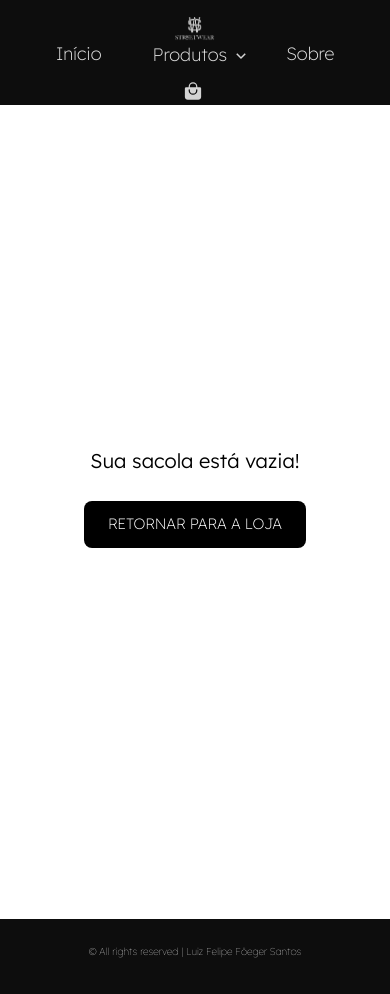
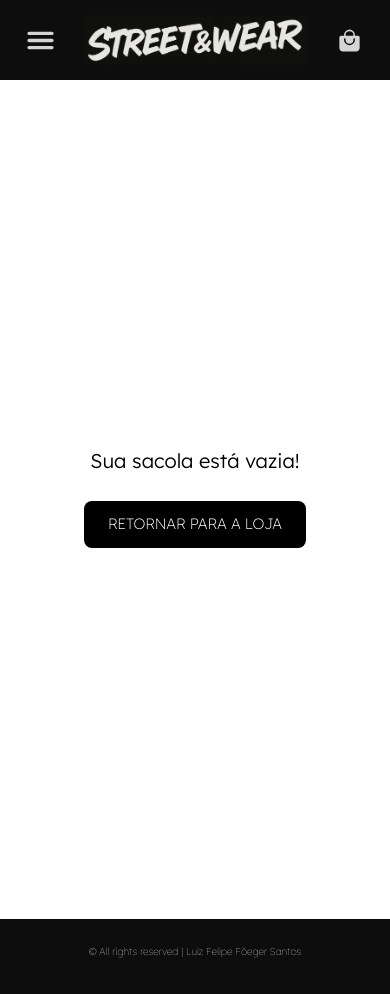
Before and after one commit to luiz-foeger/StreetWear, a React (Create React App) app: page /sacola in a window 390 px wide. Shown: the top 994 px of the page. Built offline with nearby package versions, Linux system fonts and the light colour scheme; a web font is replaced by a local one.

Commit message:
Adição de media-query para o header

```diff
--- a/src/components/Header/Header.jsx
+++ b/src/components/Header/Header.jsx
@@ -4,11 +4,13 @@ import { useEffect, useState } from "react";
 // Import Icons
 import { RiArrowDownSLine } from "react-icons/ri";
 import { IoBagHandle, IoMenu } from "react-icons/io5";
+import { TfiClose } from "react-icons/tfi";
 
 import estilos from './Header.module.css';
 
 function Header() {
     const [rolado, setRolado] = useState(false);
+    const [mostrarModal, setMostrarModal] = useState(false);
 
     useEffect(() => {
         const aoRolar = () => {
@@ -19,8 +21,14 @@ function Header() {
     }, []);
 
     return (
+        <>
             <header className={`${estilos.header} ${rolado ? estilos.rolado : ""}`}>
-            <img to="/" className={estilos.logo} src="/assets/images/logos/logo.png" alt="Logo" />
+                <Link to="/" className={`${estilos.logo} ${estilos.divLogo}`}><img className={estilos.logo} src="/assets/images/logos/logo.png" alt="Logo" /></Link>
+
+                <Link className={`${estilos.iconeMobile} ${rolado ? estilos.rolado : ""}`}><IoMenu onClick={() => setMostrarModal(true)} /></Link>
+                <Link to="/" className={estilos.logoMobile}><img className={estilos.logoMobile} src="/assets/images/logos/logo2.png" alt="Logo" /></Link>
+
+
                 <nav className={estilos.nav}>
                     <h3 className={estilos.menu}>
                         <Link to="/">Início</Link>
@@ -38,8 +46,25 @@ function Header() {
                         <Link to="/sobre-nos">Sobre</Link>
                     </h3>
                 </nav>
-            <Link className={estilos.icone} to="/sacola"><IoBagHandle /></Link>
+
+                <Link className={`${estilos.icone} ${rolado ? estilos.rolado : ""}`} to="/sacola"><IoBagHandle /></Link>
             </header>
+            {
+                mostrarModal && (
+                    <div className={estilos.menuOverlay} onClick={() => setMostrarModal(false)}>
+                        <div className={estilos.menuContent} onClick={(e) => e.stopPropagation()}>
+                            <ul onClick={() => setMostrarModal(false)}>
+                                <li><Link to="/produtos/acessorios">Acessórios</Link></li>
+                                <li><Link to="/produtos/vestuario">Vestuário</Link></li>
+                                <li><Link to="/produtos/sneakers">Sneakers</Link></li>
+                                <li><Link to="/produtos/skateboard">Skate</Link></li>
+                            </ul>
+                        </div>
+                            {/* <button className={estilos.botaoFechar} onClick={() => setMostrarModal(false)}>Fechar</button> */}
+                    </div>
+                )
+            }
+        </>
     );
 }
 
--- a/src/components/Header/Header.module.css
+++ b/src/components/Header/Header.module.css
@@ -2,7 +2,7 @@
     background-color: #0d0d0d;
     position: fixed;
     display: flex;
-    z-index: 999;
+    z-index: 998;
     top: 0;
     justify-content: space-around;
     align-items: center;
@@ -14,13 +14,23 @@
     transition: ease 0.5s;
 }
 
-.rolado {
-    height: 60px;
+.header:hover {
+    height: 75px;
 }
 
+.divLogo {
+    min-width: 75px;
+    display: flex;
+    justify-content: center;
+    align-items: center;
+}
 
 .logo {
-    height: 75%;
+    height: 100%;
+}
+
+.logoMobile {
+    display: none;
 }
 
 .nav {
@@ -58,21 +68,27 @@ h3 {
 }
 
 .icone {
-    font-size: 20px;
-    width: 25px;
-    height: 25px;
-    margin: 0 15px 8px;
+    font-size: 22px;
+    display: flex;
+    align-items: center;
+    justify-content: center;
+    width: 75px;
+    height: 30px;
     color: #d4d4d4;
     transition: ease 0.2s;
 }
 
-.icone:hover {
+.iconeMobile {
+    display: none;
+}
+
+/* .icone:hover {
     transform: translateY(-2px);
 }
 
 .icone:active {
     transform: translateY(2px);
-}
+} */
 
 .header path:hover {
     margin-top: -5px;
@@ -85,6 +101,10 @@ h3 {
 .opcaoDropdown {
     position: relative;
     margin: -2.3px 0 0 15px;
+}
+
+.opcaoDropdown:hover .dropdownProdutos {
+    display: flex;
 }
 
 .dropdownProdutos {
@@ -118,34 +138,132 @@ h3 {
     color: #a0a0a0;
 }
 
-.opcaoDropdown:hover .dropdownProdutos {
-    display: flex;
+/* ---------- */
+
+@media screen and (max-width: 1300px) {
+    .rolado {
+        height: 60px;
+    }
 }
 
-/* ---------- */
-
-@media screen and (max-width: 670px) {
+@media screen and (max-width: 545px) {
     .logo {
-        height: 25%;
-        margin-top: 20px;
-    }
-
-    .logo:nth-child(3) {
         display: none;
     }
 
-    .header {
-        flex-direction: column;
-        height: 115px;
+    .icone {
+        font-size: 25px;
     }
 
-    .nav a {
-        font-size: 20px;
-        margin: 0 18px;
+    .logoMobile {
+        display: flex;
+        height: 50px;
     }
 
-    h3 {
-        color: red;
+    .iconeMobile {
+        font-size: 35px;
+        display: flex;
+        align-items: center;
+        justify-content: center;
+        width: 75px;
+        height: 30px;
+        color: #d4d4d4;
+        transition: ease 0.2s;
+    }
+
+    .menuOverlay {
+        position: fixed;
+        top: 0;
+        left: 0;
+        width: 100%;
+        padding-top: 80px;
+        height: 100%;
+        font-family: 'Lexend', sans-serif;
+        color: #000;
+        display: flex;
+        flex-direction: column;
+        align-items: center;
+        justify-content: start;
+        /* background-color: #0d0d0de1; */
+        z-index: 999;
+    }
+
+    .menuContent {
+        max-width: 100vh;
+        width: 100%;
+        text-align: center;
+    }
+
+    .menuContent ul {
+        background-color: #0d0d0de1;
+        list-style: none;
+        color: #ffffffc3;
+        padding: 0;
+        align-items: start;
+        justify-content: start;
+    }
+
+    .menuContent li {
+        list-style: none;
+        height: 100px;
+        display: flex;
+        justify-content: center;
+        align-items: center;
+        margin: 0;
+        border-bottom: solid 1px white;
+    }
+
+    .menuContent li a {
+        color: #fff;
+        text-decoration: none;
+        padding: 28px 100%;
+        font-size: 30px;
+        margin: 0;
+    }
+
+    .menuMobile {
+        display: flex;
+        position: absolute;
+        top: 100%;
+        width: 100%;
+        background-color: #0d0d0de1;
+        z-index: 1000;
+        flex-direction: column;
+        text-align: center;
+        list-style: none;
+    }
+
+    /* .menuMobile li {
+        list-style: none;
+        margin: 5px 0;
+    }
+
+    .menuMobile a {
+        display: block;
+        padding: 1px 0;
+        color: #000000ec;
+        text-decoration: none;
+    }
+
+    .menuMobile a:hover {
+        color: #a0a0a0;
+    } */
+
+    .header {
+        /* flex-direction: column; */
+        height: 80px;
+    }
+
+    .header:hover {
+        height: 80px;
+    }
+
+    .rolado {
+        height: 70px;
+    }
+
+    .nav {
+        display: none;
     }
 }
 
```
Also changed, not shown: public/assets/images/logos/logo.png, public/assets/images/logos/logo2.png (added). Lines whose indentation alone changed are shown as unchanged.
